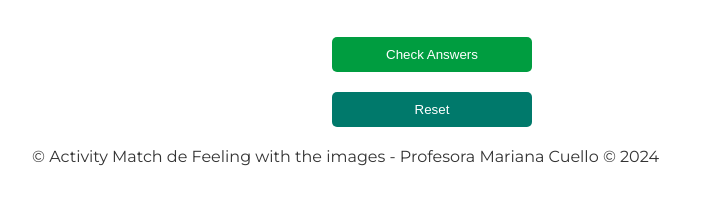
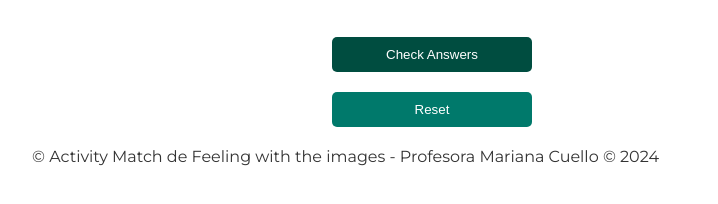
Before and after one commit to Mark2024Eze/Feeling_Kinder, a plain HTML site: page index.html in a window 1280 px wide. In both pictures the pointer is over the button "Check Answers". Shown: the part 1535-1739 px from the top of the page, 208-926 px from the left. Drawn offline with Linux system fonts and the light colour scheme.

Commit message:
Update index.html

```diff
--- a/index.html
+++ b/index.html
@@ -202,7 +202,7 @@
     }
 
     .reset-button:hover, .check-button:hover {
-      background-color: #009d40;
+      background-color: #004d40;
     }
   </style>
   <title>Match the Feeling</title>
```
